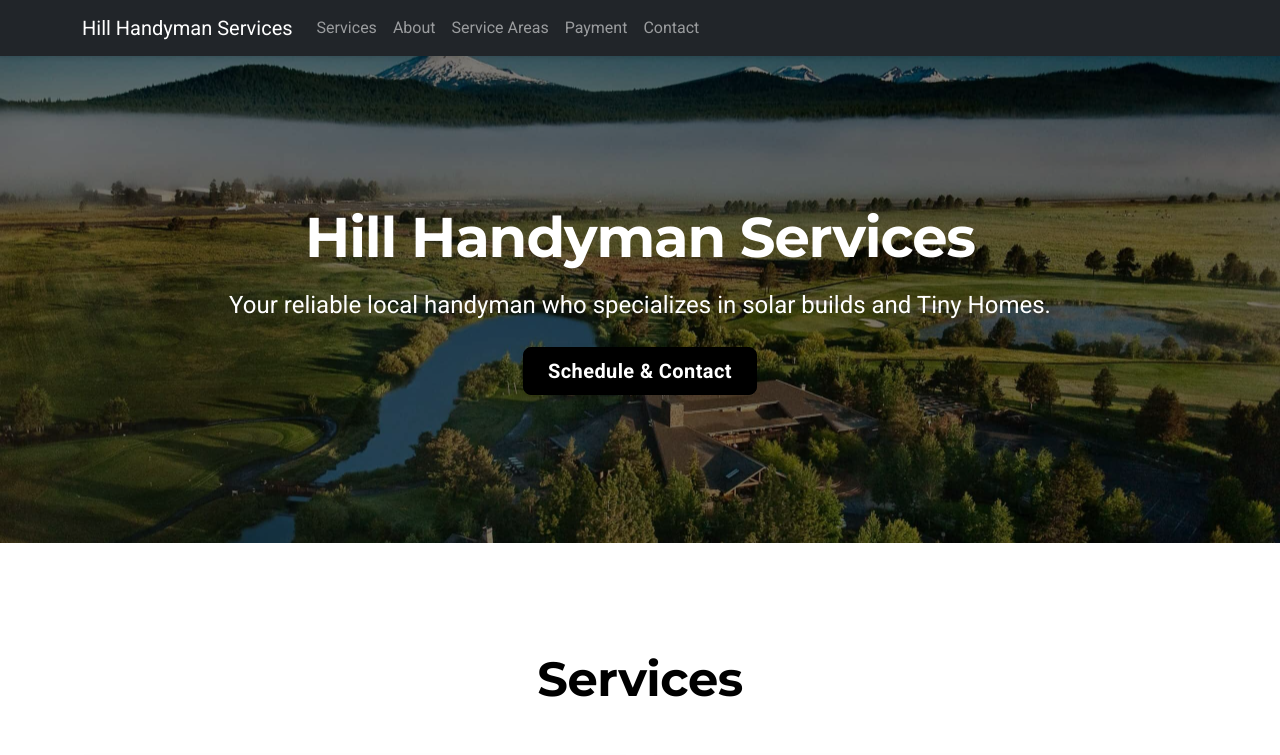
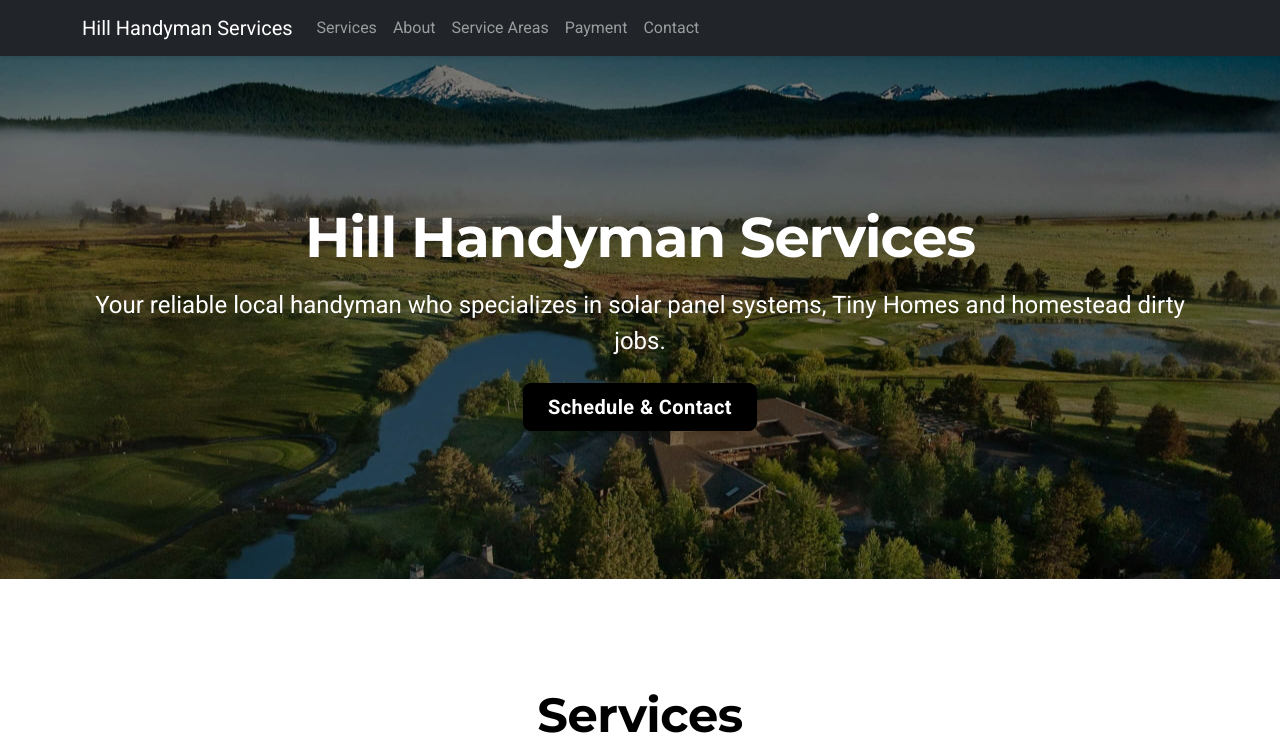
Before and after one commit to The-Portland-Company/handyman, a Next.js app: page / in a window 1280 px wide. Shown: the top 755 px of the page. Built offline with nearby package versions, Linux system fonts and the light colour scheme.

Commit message:
Update tagline to include solar panel systems and homestead dirty jobs
Changed "solar builds" to "solar panel systems" and added "homestead dirty jobs" to better reflect services offered

🤖 Generated with [Claude Code](https://claude.ai/code)

Co-Authored-By: Claude <noreply@anthropic.com>

```diff
--- a/src/app/layout.tsx
+++ b/src/app/layout.tsx
@@ -15,11 +15,11 @@ const geistMono = Geist_Mono({
 
 export const metadata: Metadata = {
   title: "Hill Handyman Services",
-  description: "Your reliable local handyman who specializes in solar builds and Tiny Homes. Serving Bend, Sunriver, LaPine, Sisters, Redmond, and surrounding areas.",
+  description: "Your reliable local handyman who specializes in solar panel systems, Tiny Homes and homestead dirty jobs. Serving Bend, Sunriver, LaPine, Sisters, Redmond, and surrounding areas.",
   metadataBase: new URL('https://handyman.pages.dev'),
   openGraph: {
     title: 'Hill Handyman Services',
-    description: 'Your reliable local handyman who specializes in solar builds and Tiny Homes. Serving Bend, Sunriver, LaPine, and surrounding areas.',
+    description: 'Your reliable local handyman who specializes in solar panel systems, Tiny Homes and homestead dirty jobs. Serving Bend, Sunriver, LaPine, and surrounding areas.',
     url: 'https://handyman.pages.dev',
     siteName: 'Hill Handyman Services',
     images: [
@@ -36,7 +36,7 @@ export const metadata: Metadata = {
   twitter: {
     card: 'summary_large_image',
     title: 'Hill Handyman Services',
-    description: 'Your reliable local handyman who specializes in solar builds and Tiny Homes.',
+    description: 'Your reliable local handyman who specializes in solar panel systems, Tiny Homes and homestead dirty jobs.',
     images: ['/profile-photo.jpg'],
   },
 };
--- a/src/app/page.tsx
+++ b/src/app/page.tsx
@@ -27,7 +27,7 @@ export default function Home() {
       <section id="home" className="text-center" style={{backgroundImage: 'linear-gradient(rgba(0,0,0,0.5), rgba(0,0,0,0.5)), url("/sunriver-lodge-aerial.jpg")', backgroundSize: 'cover', backgroundPosition: 'center', backgroundAttachment: 'fixed', color: 'white', minHeight: '50vh', display: 'flex', alignItems: 'center'}}>
         <Container id="hero-container" className="py-5">
           <h1 id="hero-title" className="display-4 fw-bold mb-3">Hill Handyman Services</h1>
-          <p id="hero-subtitle" className="lead fs-4 mb-4" style={{color: 'white'}}>Your reliable local handyman who specializes in solar builds and Tiny Homes.</p>
+          <p id="hero-subtitle" className="lead fs-4 mb-4" style={{color: 'white'}}>Your reliable local handyman who specializes in solar panel systems, Tiny Homes and homestead dirty jobs.</p>
           <Button id="hero-cta-button" href="#contact" variant="dark" size="lg" className="px-4 py-2">Schedule & Contact</Button>
         </Container>
       </section>
```
